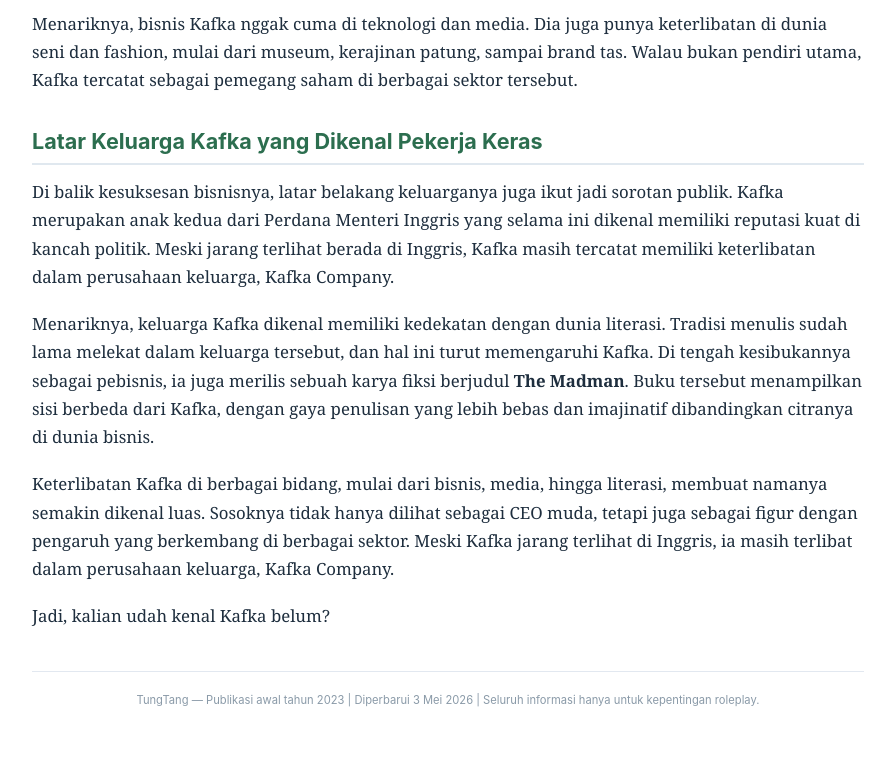
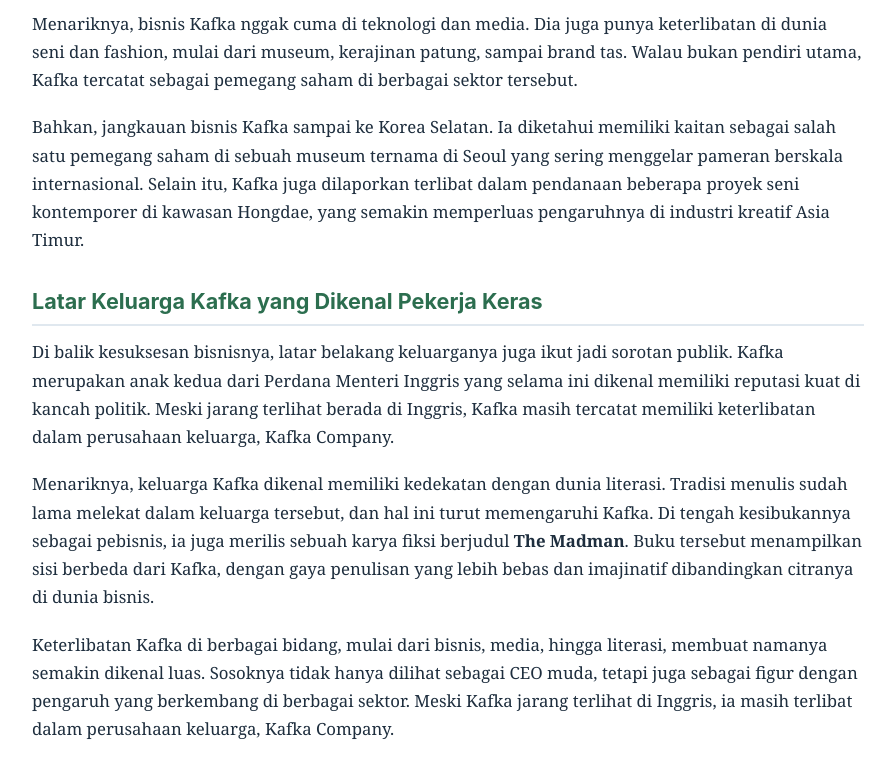
Before and after one commit to OntheG/Kongpaz.com, a plain HTML site: page Tungtang.html in a window 1280 px wide. Shown: the part 1241-2020 px from the top of the page, without its empty margins (192-1087 px from the left). Before the commit the page ends 1999 px from the top, so only its background shows below. Drawn offline with Linux system fonts and the light colour scheme.

Commit message:
Update Tungtang.html

```diff
--- a/Tungtang.html
+++ b/Tungtang.html
@@ -204,6 +204,8 @@
     <div class="sub-artikel-2">Pemegang Saham di Sejumlah Sektor Bisnis</div>
     <p>Menariknya, bisnis Kafka nggak cuma di teknologi dan media. Dia juga punya keterlibatan di dunia seni dan fashion, mulai dari museum, kerajinan patung, sampai brand tas. Walau bukan pendiri utama, Kafka tercatat sebagai pemegang saham di berbagai sektor tersebut.</p>
 
+    <p>Bahkan, jangkauan bisnis Kafka sampai ke Korea Selatan. Ia diketahui memiliki kaitan sebagai salah satu pemegang saham di sebuah museum ternama di Seoul yang sering menggelar pameran berskala internasional. Selain itu, Kafka juga dilaporkan terlibat dalam pendanaan beberapa proyek seni kontemporer di kawasan Hongdae, yang semakin memperluas pengaruhnya di industri kreatif Asia Timur.</p>
+
     <!-- SUB ARTIKEL 4 -->
     <div class="sub-artikel-2">Latar Keluarga Kafka yang Dikenal Pekerja Keras</div>
     <p>Di balik kesuksesan bisnisnya, latar belakang keluarganya juga ikut jadi sorotan publik. Kafka merupakan anak kedua dari Perdana Menteri Inggris yang selama ini dikenal memiliki reputasi kuat di kancah politik. Meski jarang terlihat berada di Inggris, Kafka masih tercatat memiliki keterlibatan dalam perusahaan keluarga, Kafka Company.</p>
@@ -213,7 +215,7 @@
 <p>Keterlibatan Kafka di berbagai bidang, mulai dari bisnis, media, hingga literasi, membuat namanya semakin dikenal luas. Sosoknya tidak hanya dilihat sebagai CEO muda, tetapi juga sebagai figur dengan pengaruh yang berkembang di berbagai sektor. Meski Kafka jarang terlihat di Inggris, ia masih terlibat dalam perusahaan keluarga, Kafka Company.</p>
 
     <!-- penutup dengan pertanyaan original -->
-    <div cl="closing-quote">
+    <div class="closing-quote">
       Jadi, kalian udah kenal Kafka belum?
     </div>
   </div>
```
